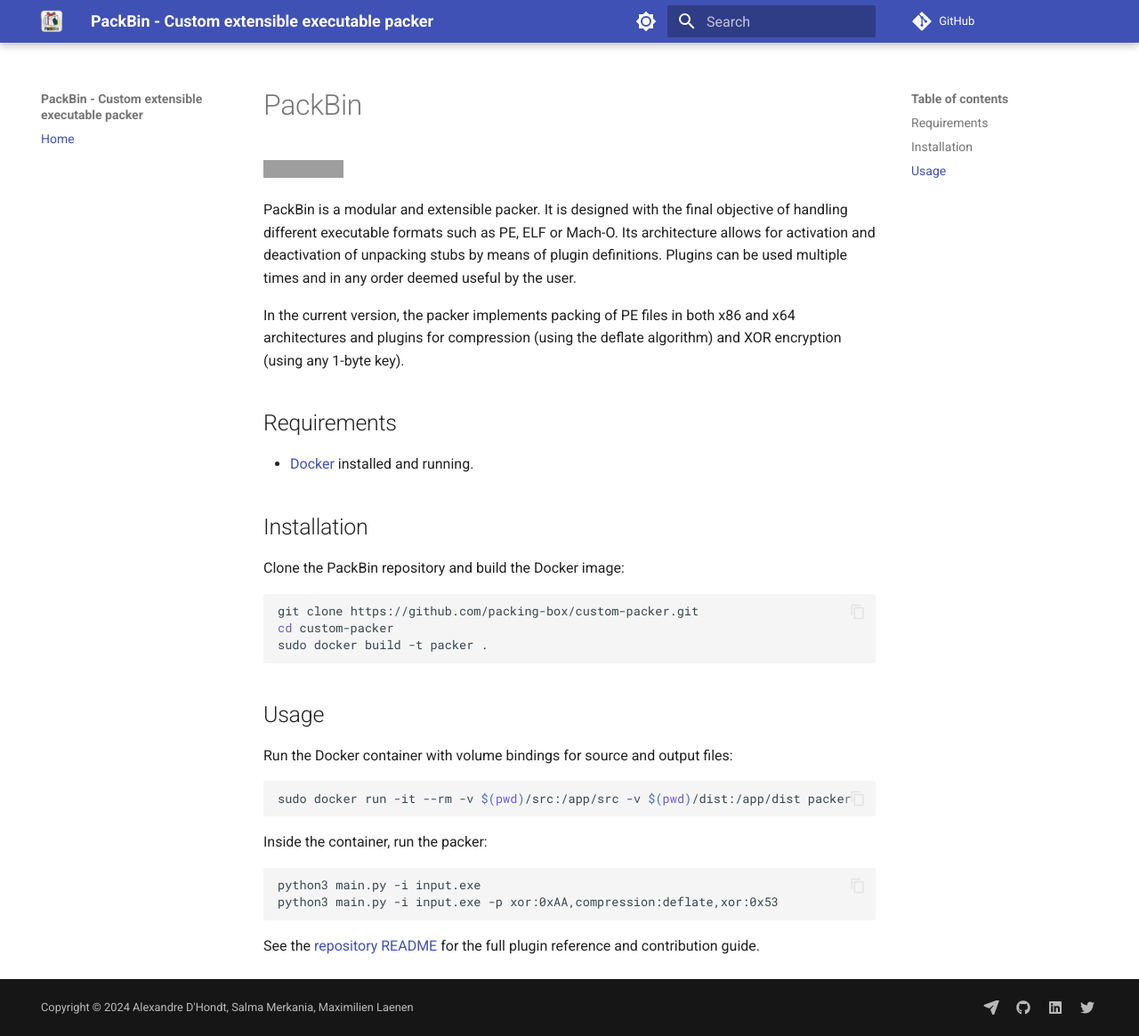
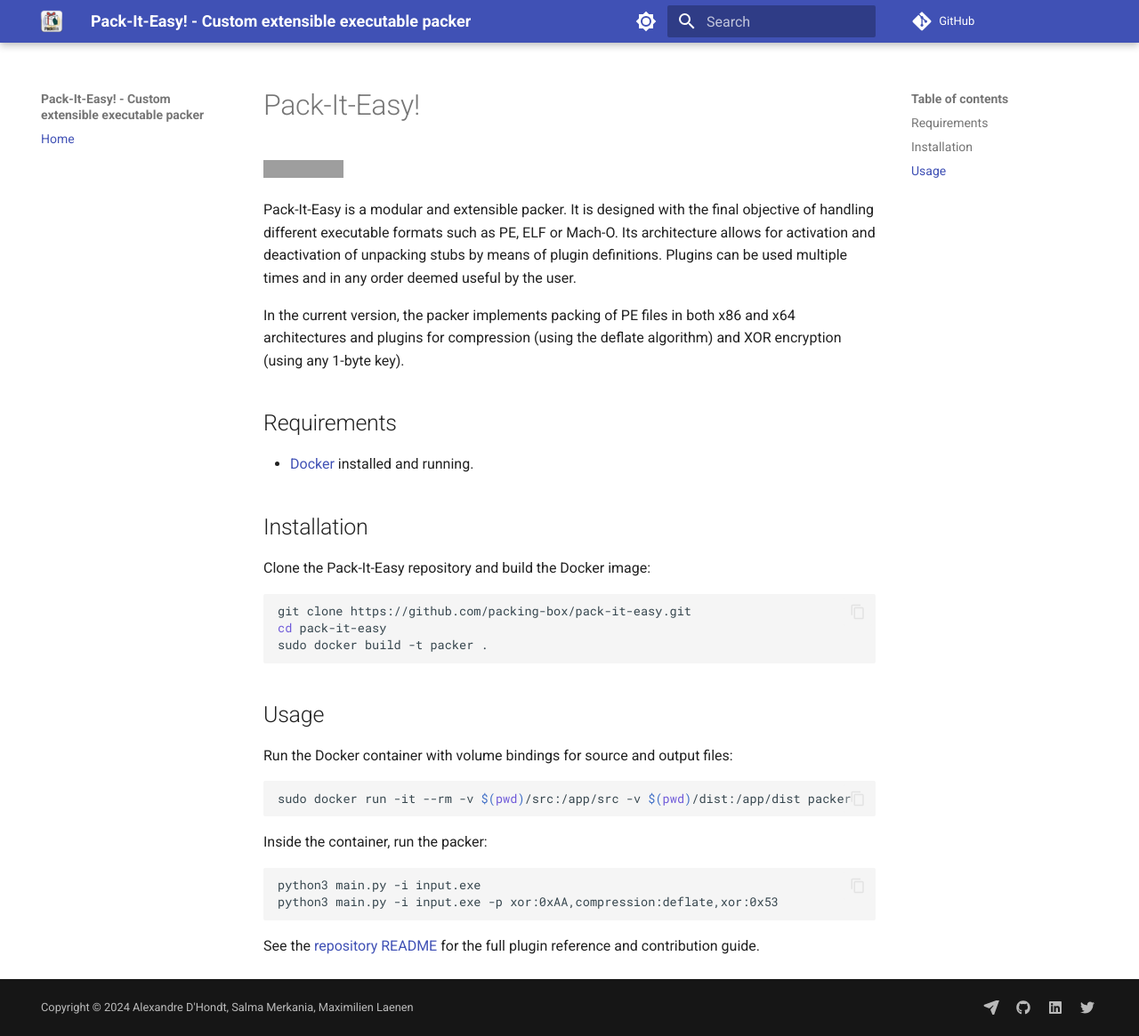
Before and after one commit to packing-box/packbin, an MkDocs documentation site: the page built from docs/pages/index.md, in a window 1280 px wide and 1165 px high. Shown: the whole window at 89% size. Built offline with MkDocs 1.6.1 and Material for MkDocs 9.7.7, drawn with Linux system fonts in a browser that asks for light colours; comment, search, counter and statistics services are not loaded; grey boxes are pictures that could not be loaded.

Commit message:
Renamed to Pack-It-Easy

````diff
--- a/docs/mkdocs.yml
+++ b/docs/mkdocs.yml
@@ -1,8 +1,8 @@
 site_author: dhondta
-site_name: PackBin - Custom extensible executable packer
+site_name: Pack-It-Easy! - Custom extensible executable packer
 site_description: Modular and extensible executable packer for experimenting with packing techniques
-site_url: https://custom-packer.readthedocs.io
-repo_url: https://github.com/packing-box/custom-packer
+site_url: https://pack-it-easy.readthedocs.io
+repo_url: https://github.com/packing-box/pack-it-easy
 edit_uri: edit/main/docs/pages/
 copyright: Copyright &copy; 2024 Alexandre D'Hondt, Salma Merkania, Maximilien Laenen
 docs_dir: pages
--- a/docs/pages/index.md
+++ b/docs/pages/index.md
@@ -1,8 +1,8 @@
-# PackBin
+# Pack-It-Easy!
 
-[![Security](https://github.com/packing-box/custom-packer/actions/workflows/security.yml/badge.svg)](https://github.com/packing-box/custom-packer/actions/workflows/security.yml)
+[![Security](https://github.com/packing-box/pack-it-easy/actions/workflows/security.yml/badge.svg)](https://github.com/packing-box/pack-it-easy/actions/workflows/security.yml)
 
-PackBin is a modular and extensible packer. It is designed with the final objective of handling different executable formats such as PE, ELF or Mach-O. Its architecture allows for activation and deactivation of unpacking stubs by means of plugin definitions. Plugins can be used multiple times and in any order deemed useful by the user.
+Pack-It-Easy is a modular and extensible packer. It is designed with the final objective of handling different executable formats such as PE, ELF or Mach-O. Its architecture allows for activation and deactivation of unpacking stubs by means of plugin definitions. Plugins can be used multiple times and in any order deemed useful by the user.
 
 In the current version, the packer implements packing of PE files in both x86 and x64 architectures and plugins for compression (using the deflate algorithm) and XOR encryption (using any 1-byte key).
 
@@ -12,11 +12,11 @@ In the current version, the packer implements packing of PE files in both x86 an
 
 ## Installation
 
-Clone the PackBin repository and build the Docker image:
+Clone the Pack-It-Easy repository and build the Docker image:
 
 ```bash
-git clone https://github.com/packing-box/custom-packer.git
-cd custom-packer
+git clone https://github.com/packing-box/pack-it-easy.git
+cd pack-it-easy
 sudo docker build -t packer .
 ```
 
@@ -35,4 +35,4 @@ python3 main.py -i input.exe
 python3 main.py -i input.exe -p xor:0xAA,compression:deflate,xor:0x53
 ```
 
-See the [repository README](https://github.com/packing-box/custom-packer) for the full plugin reference and contribution guide.
+See the [repository README](https://github.com/packing-box/pack-it-easy) for the full plugin reference and contribution guide.
````
Also changed, not shown: docs/CONTRIBUTING.md (+2 -2 lines), README.md.
